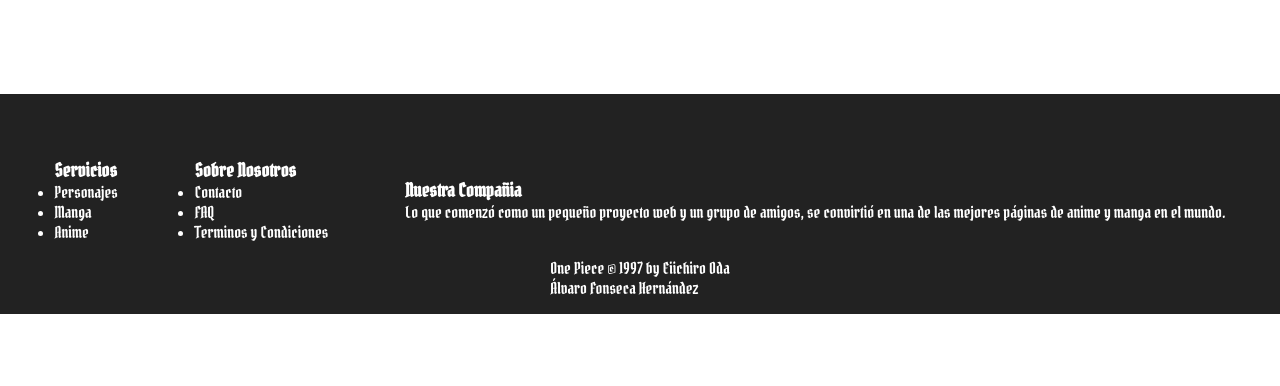
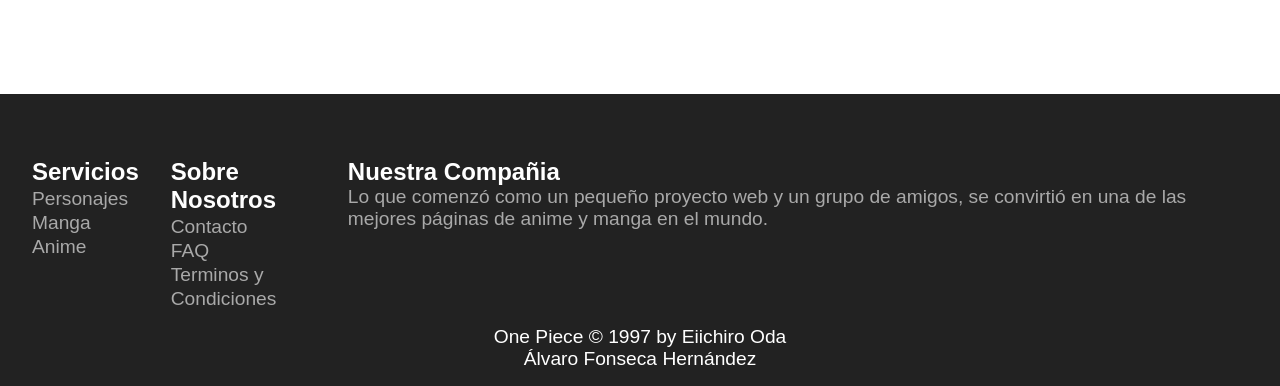
Before and after one commit to AF0ns3ca/one-piece-form, a plain HTML site: page index.html in a window 1280 px wide. Shown: the part 2155-2541 px from the top of the page. Before the commit the page ends 2469 px from the top, so only its background shows below. Drawn offline with Linux system fonts and the light colour scheme.

Commit message:
estilos footer actualizados

```diff
--- a/css/styles.css
+++ b/css/styles.css
@@ -19,6 +19,7 @@
 :root {
   --h1-font-size: 6rem;
   --h2-font-size: 4rem;
+  --h3-font-size: 1.5rem;
   --span-font-size: 3.5rem;
   --input-size: 20.75rem;
   --p-size: 2.5rem;
@@ -36,6 +37,7 @@
   :root {
     --h1-font-size: 5rem;
     --h2-font-size: 3rem;
+    --h3-font-size: 1.25rem;
     --span-font-size: 1.5rem;
     --input-size: 18.75rem;
     --p-size: 2rem;
@@ -47,6 +49,7 @@
   :root {
     --h1-font-size: 2.5rem;
     --h2-font-size: 1.75rem;
+    --h3-font-size: 1rem;
     --span-font-size: 1.75rem;
     --input-size: 10.8rem;
     --p-size: 1.5rem;
@@ -294,6 +297,11 @@ footer {
   flex-direction: column;
   justify-content: center;
   align-items: center;
+  font-size: 1.2rem;
+}
+
+footer li{
+  list-style: none;
 }
 
 .footer-container {
@@ -328,14 +336,34 @@ footer {
   display: flex;
   flex-direction: row;
   justify-content: space-around;
-  align-items: center;
   gap: 2rem;
 }
 
 footer a {
   text-decoration: none;
+  color: darkgrey;
+  font-family: Arial, Helvetica, sans-serif
+
+}
+
+.footer-sections h3 {
+  font-size: var(--h3-font-size);
   color: #ffffff;
-  font-family: "Pirata One", system-ui;
+  font-family: Arial, Helvetica, sans-serif
+}
+
+.footer-sections p {
+
+  color: darkgrey;
+  font-family: Arial, Helvetica, sans-serif
+}
+
+.footer-author{
+  display: flex;
+  flex-direction: column;
+  justify-content: center;
+  align-items: center;
+  font-family: Arial, Helvetica, sans-serif;
 }
 
 /*Errores*/
```
